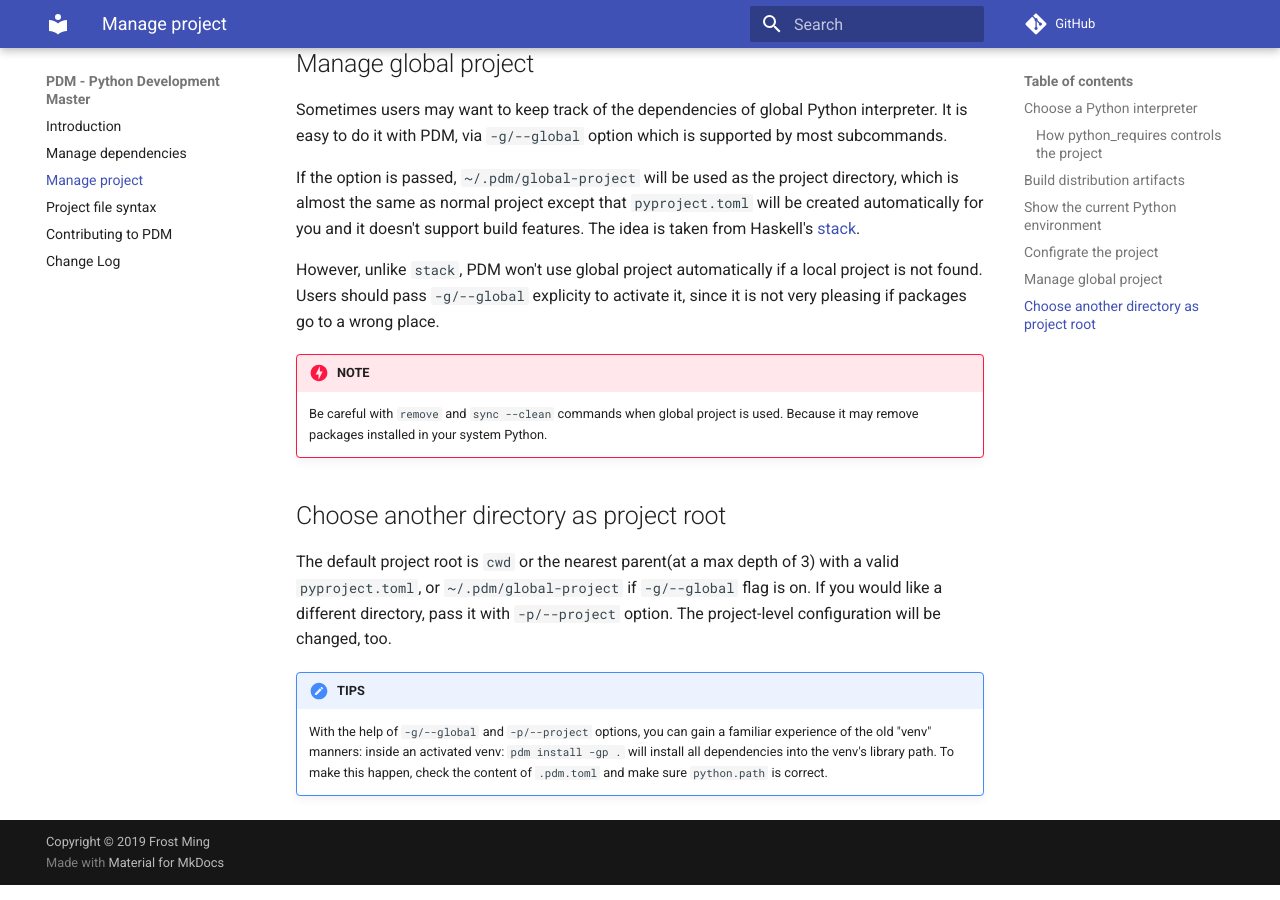
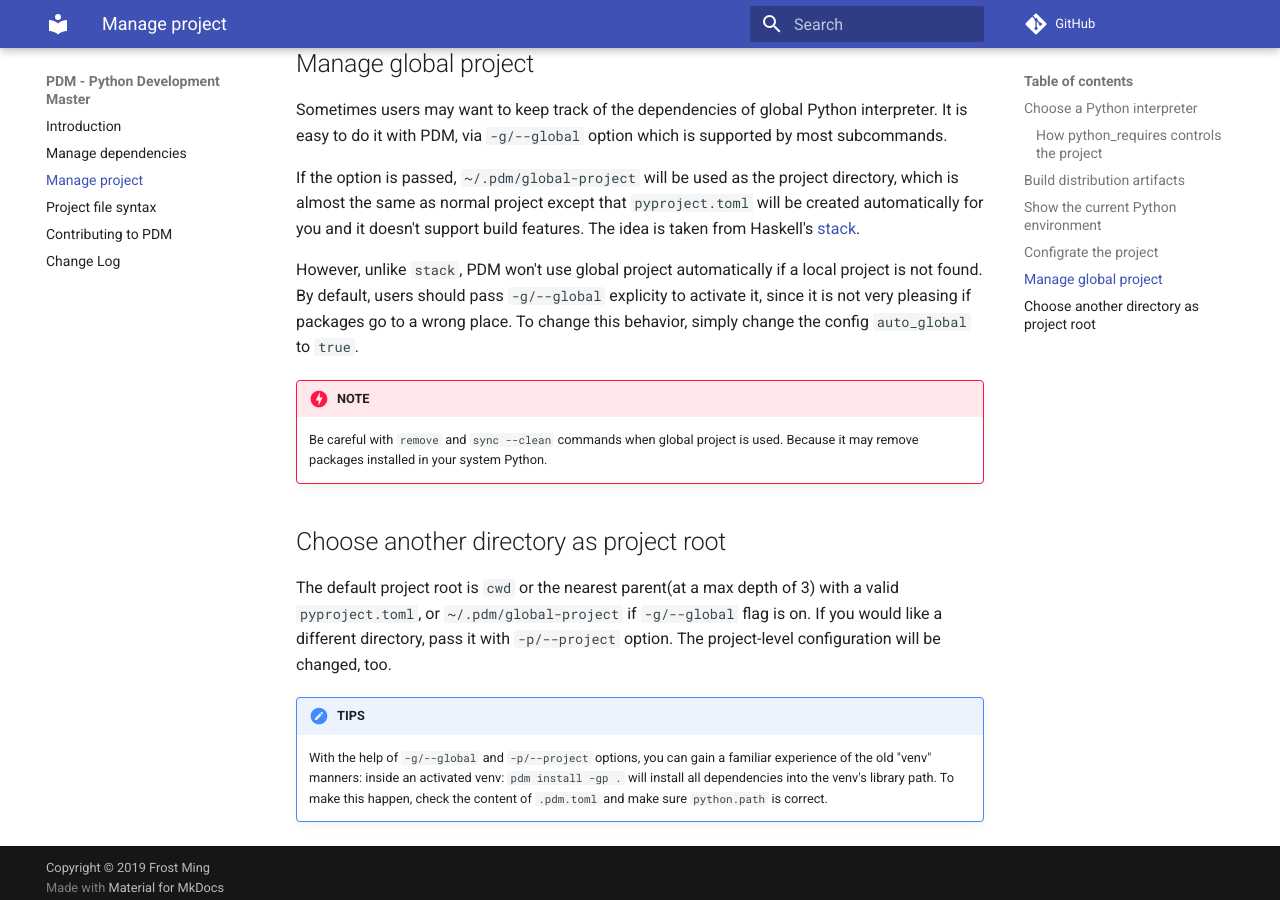
Before and after one commit to ChrisSanderser/pd-ms, an MkDocs documentation site: the page built from docs/docs/project.md, in a window 1280 px wide and 900 px high, scrolled down 2278 px. Built offline with MkDocs 1.6.1 and Material for MkDocs 9.7.7, drawn with Linux system fonts in a browser that asks for light colours; comment, search, counter and statistics services are not loaded.

Commit message:
add some notes to doc

```diff
--- a/docs/docs/project.md
+++ b/docs/docs/project.md
@@ -104,7 +104,8 @@ almost the same as normal project except that `pyproject.toml` will be created a
 and it doesn't support build features. The idea is taken from Haskell's [stack](https://docs.haskellstack.org).
 
 However, unlike `stack`, PDM won't use global project automatically if a local project is not found.
-Users should pass `-g/--global` explicity to activate it, since it is not very pleasing if packages go to a wrong place.
+By default, users should pass `-g/--global` explicity to activate it, since it is not very pleasing if packages go to a wrong place.
+To change this behavior, simply change the config `auto_global` to `true`.
 
 !!! danger "NOTE"
     Be careful with `remove` and `sync --clean` commands when global project is used. Because it may
```
Also changed, not shown: 1 other file.
